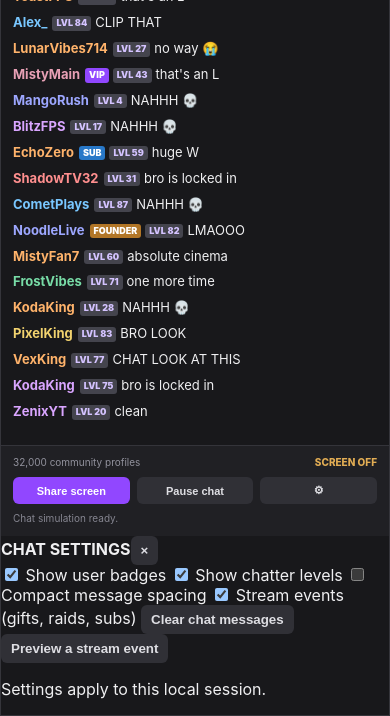
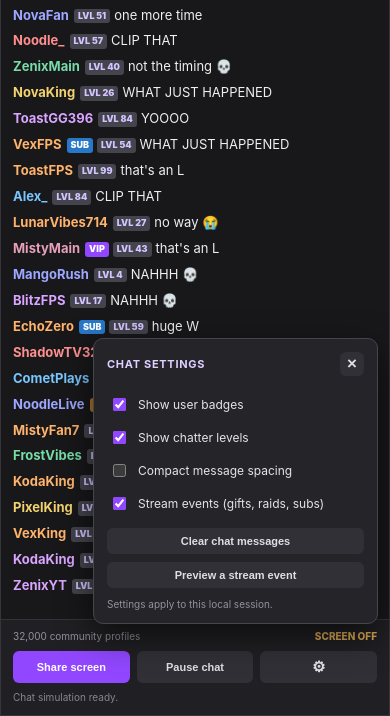
Before and after one commit to gennadios424-svg/genzo-totally-innocent-viewlab, an Electron app: page src/index.html in a window 390 px wide. Both pictures are taken after a click on the button "Chat settings". Shown: the part 128-844 px from the top of the page. Drawn offline with Linux system fonts and the light colour scheme.

Commit message:
Style new chat settings and controls

```diff
--- a/src/styles.css
+++ b/src/styles.css
@@ -33,3 +33,17 @@ footer { padding: 10px 12px 12px; background: #202024; border-top: 1px solid #34
 .primary:hover { background: #772ce8; }
 .notice { color: #858590; font-size: 10px; margin-top: 8px; min-height: 12px; }
 @keyframes appear { from { opacity: .35; transform: translateY(3px); } to { opacity: 1; transform: translateY(0); } }
+
+/* ViewLab extra controls */
+#settingsBtn { min-width: 38px; font-size: 15px; }
+.settings-panel { position: absolute; z-index: 20; right: 12px; bottom: 92px; width: min(285px, calc(100vw - 24px)); padding: 13px; border: 1px solid #45454d; border-radius: 10px; background: #242429; box-shadow: 0 12px 35px #0009; }
+.settings-panel[hidden] { display: none; }
+.settings-heading { display:flex; justify-content:space-between; align-items:center; margin-bottom: 12px; color:#ded0ff; font-size:11px; letter-spacing:.7px; }
+.settings-heading button { padding:2px 7px; font-size:17px; }
+.settings-panel label { display:flex; align-items:center; gap:9px; padding:7px 2px; color:#e4e4e8; font-size:12px; }
+.settings-panel input { accent-color:#9147ff; }
+.settings-action { width:100%; margin-top:8px; font-size:11px; }
+.settings-note { margin:10px 0 0; color:#92929d; font-size:10px; }
+.messages.compact .message { margin-bottom:3px; line-height:1.2; }
+.messages.hide-badges .badge:not(.level) { display:none; }
+.messages.hide-levels .badge.level { display:none; }
```
